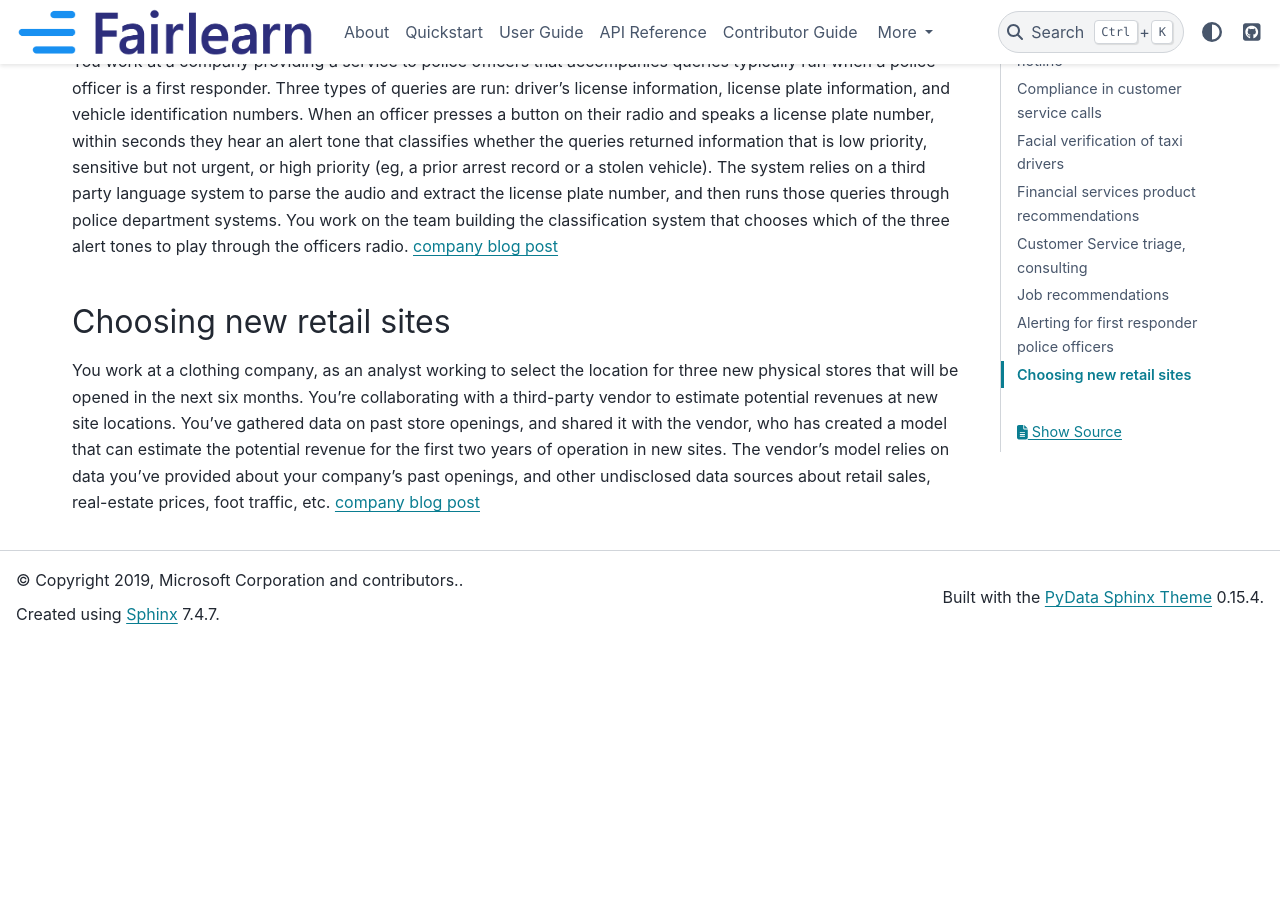
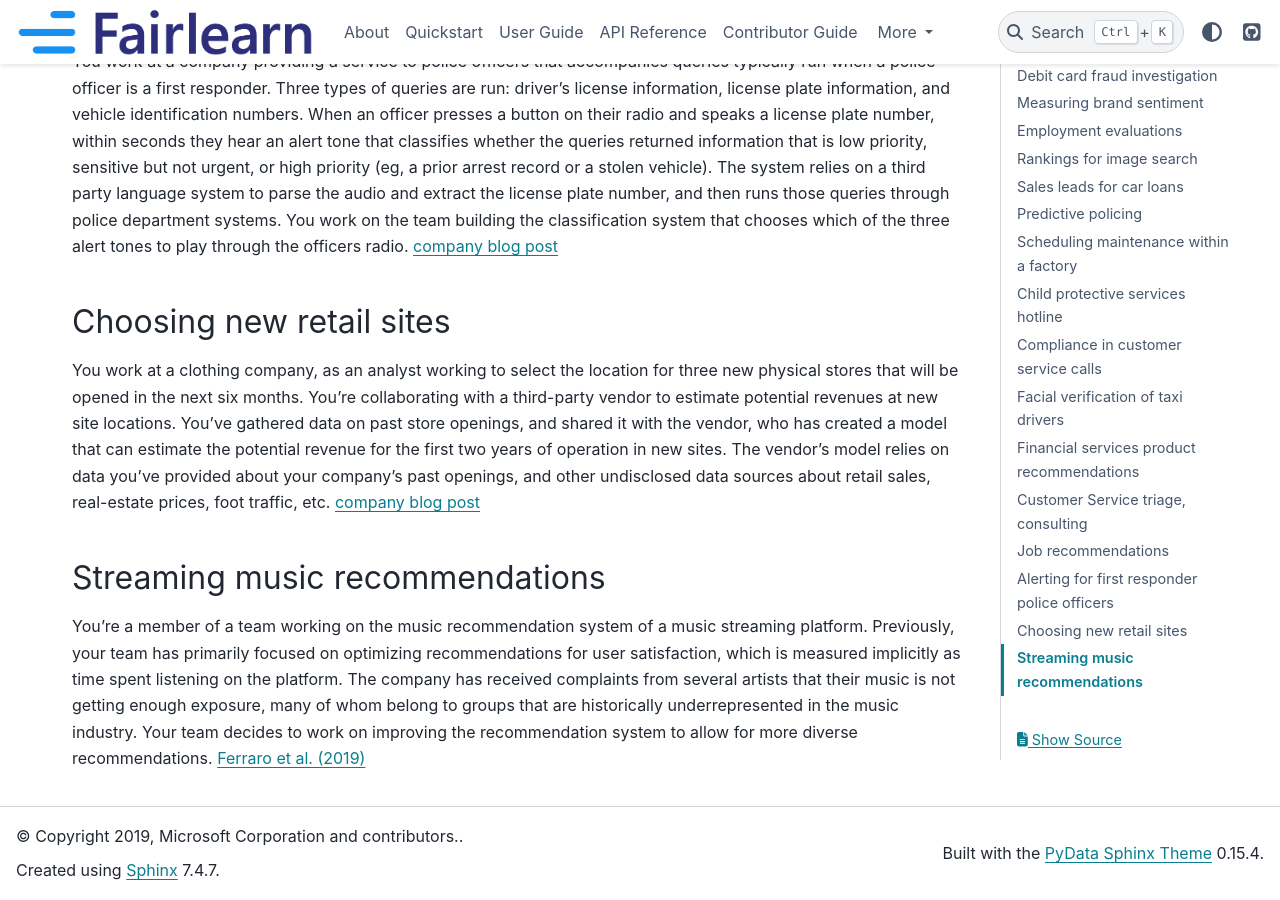
Before and after one commit to fairlearn/fairlearn, a Sphinx documentation site: the page built from docs/contributor_guide/seed_scenarios.rst, in a window 1280 px wide and 900 px high, scrolled down 3525 px. Built offline with Sphinx 7.4.7 and the PyData theme 0.15.4, drawn with Linux system fonts in a browser that asks for light colours; pages that are not in the unit, such as notebooks, are missing from menus; before the commit the page ends 4169 px from its top, so only the background shows below that.

Commit message:
add music scenarios, thanks Hilde!
Signed-off-by: kevinrobinson <kevin.robinson.0@gmail.com>

```diff
--- a/docs/contributor_guide/seed_scenarios.rst
+++ b/docs/contributor_guide/seed_scenarios.rst
@@ -83,3 +83,8 @@ Choosing new retail sites
 ~~~~~~~~~~~~~~~~~~~~~~~~~~~~~~~~~~~~~~~~~~~~~~~~~~~~~~~~~
 You work at a clothing company, as an analyst working to select the location for three new physical stores that will be opened in the next six months.  You're collaborating with a third-party vendor to estimate potential revenues at new site locations.  You've gathered data on past store openings, and shared it with the vendor, who has created a model that can estimate the potential revenue for the first two years of operation in new sites.  The vendor's model relies on data you've provided about your company's past openings, and other undisclosed data sources about retail sales, real-estate prices, foot traffic, etc.
 `company blog post <https://customers.microsoft.com/en-us/story/816179-carhartt-retailers-azure>`_
+
+Streaming music recommendations
+~~~~~~~~~~~~~~~~~~~~~~~~~~~~~~~~~~~~~~~~~~~~~~~~~~~~~~~~~
+You’re a member of a team working on the music recommendation system of a music streaming platform. Previously, your team has primarily focused on optimizing recommendations for user satisfaction, which is measured implicitly as time spent listening on the platform. The company has received complaints from several artists that their music is not getting enough exposure, many of whom belong to groups that are historically underrepresented in the music industry. Your team decides to work on improving the recommendation system to allow for more diverse recommendations.
+`Ferraro et al. (2019) <https://arxiv.org/pdf/1911.04827.pdf>`_
```
